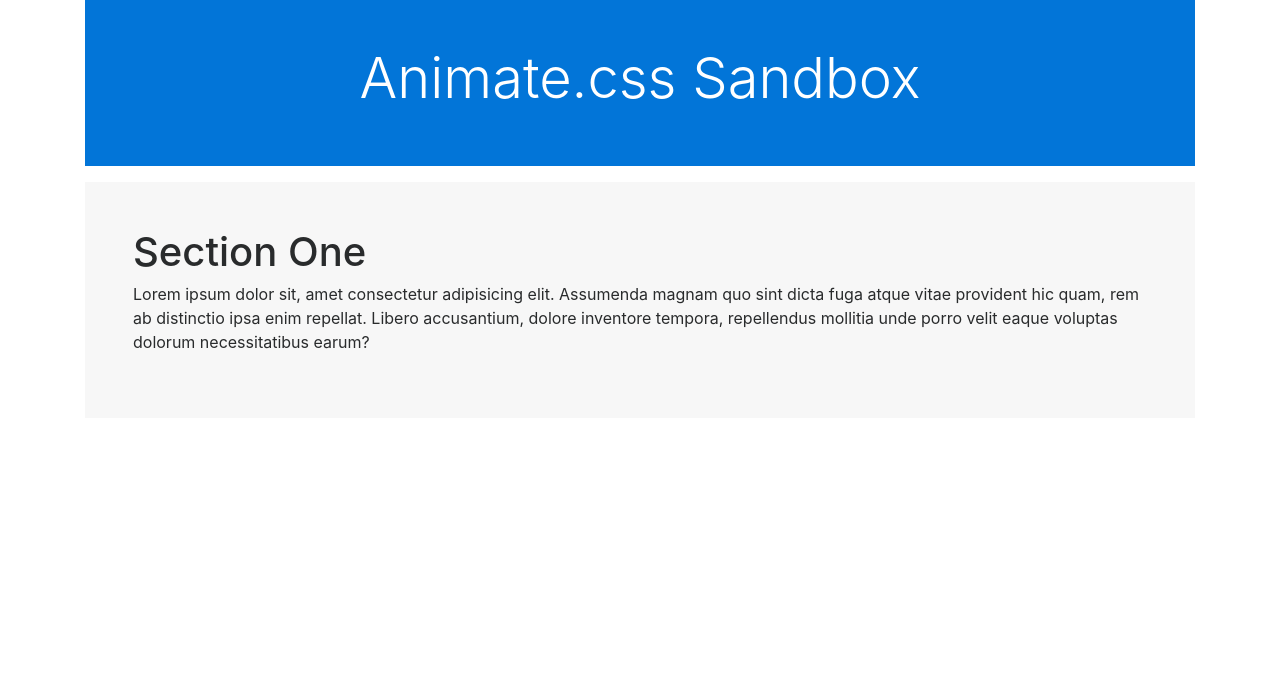
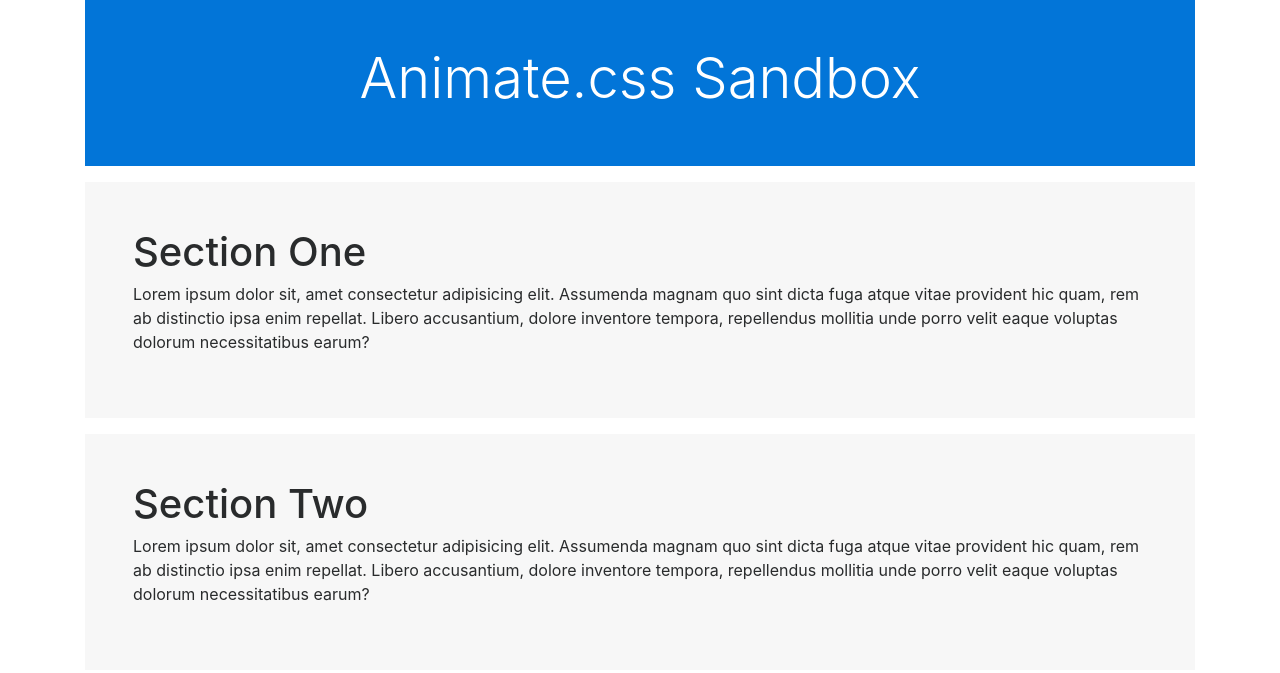
Before and after one commit to WebDevTuts/get_started_with_animate_css, a plain HTML site: page index.html in a window 1280 px wide. Drawn offline with nearby package versions, Linux system fonts and the light colour scheme.

Commit message:
Add markup for section two

```diff
--- a/index.html
+++ b/index.html
@@ -17,6 +17,10 @@
       <h1>Section One</h1>
       <p>Lorem ipsum dolor sit, amet consectetur adipisicing elit. Assumenda magnam quo sint dicta fuga atque vitae provident hic quam, rem ab distinctio ipsa enim repellat. Libero accusantium, dolore inventore tempora, repellendus mollitia unde porro velit eaque voluptas dolorum necessitatibus earum?</p>
     </section>
+    <section id='section-2' class="bg-faded p-5 my-3">
+      <h1>Section Two</h1>
+      <p>Lorem ipsum dolor sit, amet consectetur adipisicing elit. Assumenda magnam quo sint dicta fuga atque vitae provident hic quam, rem ab distinctio ipsa enim repellat. Libero accusantium, dolore inventore tempora, repellendus mollitia unde porro velit eaque voluptas dolorum necessitatibus earum?</p>
+    </section>
   </div>
 </body>
 </html>
```
